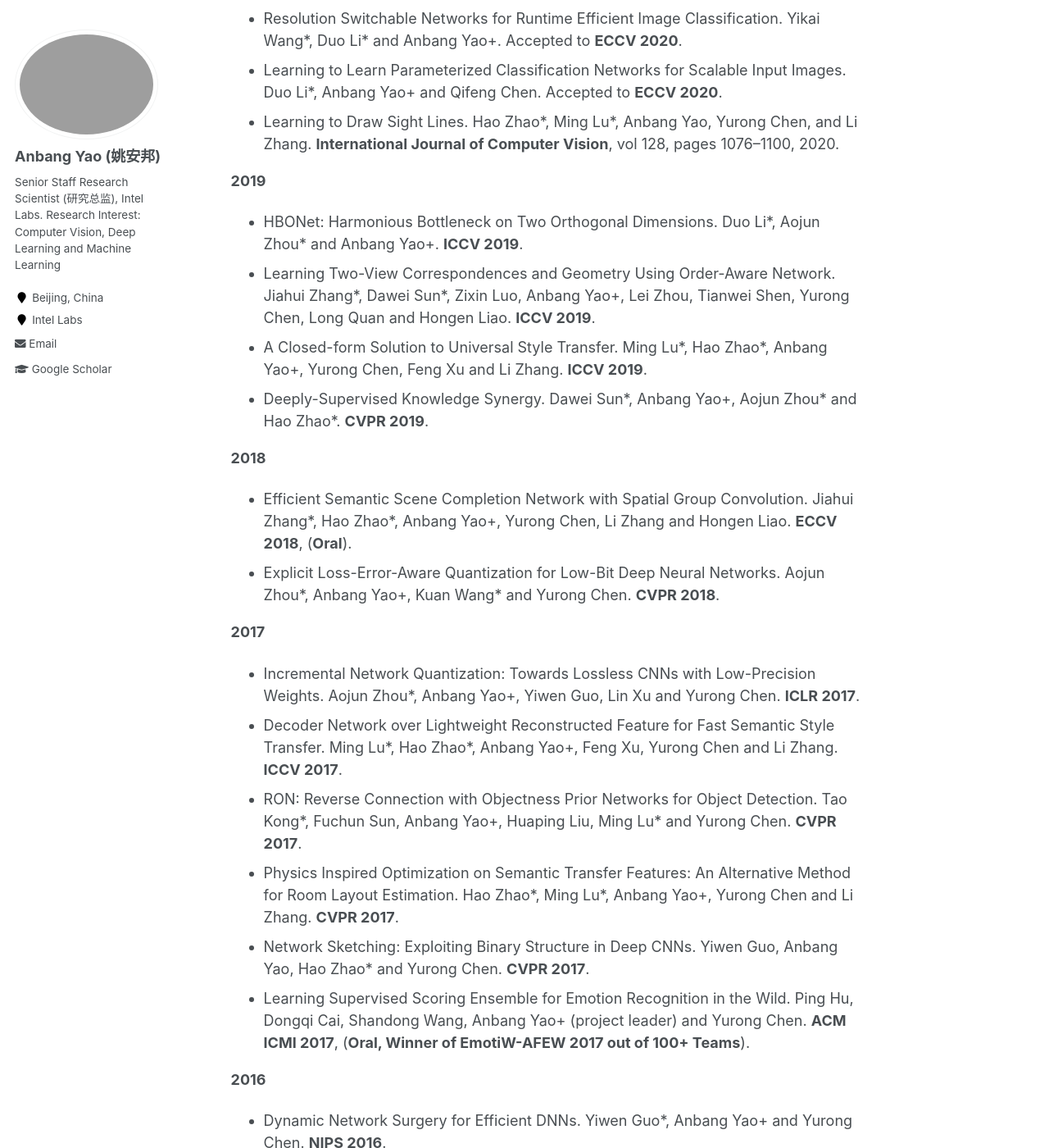
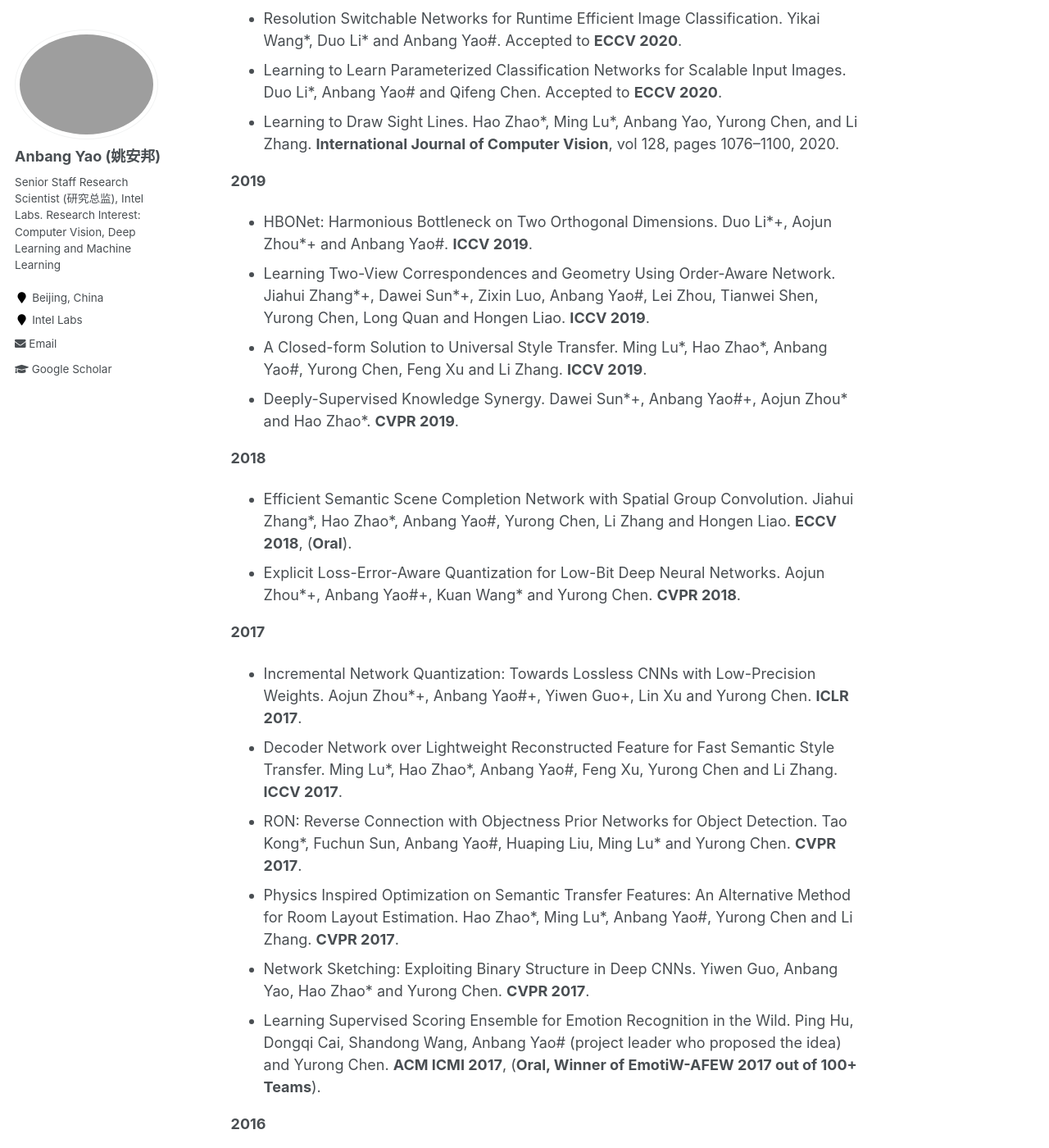
Before and after one commit to YaoAnbang/YaoAnbang.github.io, a Jekyll site: the page built from _pages/about.md, in a window 1280 px wide and 1400 px high, scrolled down 1727 px. Shown: the whole window at 82% size. Built offline with Jekyll 4.4.1, drawn with Linux system fonts in a browser that asks for light colours; some of the changed text lies outside the part shown.

Commit message:
Update about.md

```diff
--- a/_pages/about.md
+++ b/_pages/about.md
@@ -42,45 +42,45 @@
 **2020**
 
 + PSConv: Squeezing Feature Pyramid into One Compact Poly-Scale Convolutional Layer. Duo Li\*, Anbang Yao\# and Qifeng Chen. Accepted to **ECCV 2020**.
-+ Knowledge Transfer via Dense Cross-layer Mutual-distillation. Dawei Sun\*+ and Anbang Yao\+\#. Accepted to **ECCV 2020**.
-+ Resolution Switchable Networks for Runtime Efficient Image Classification. Yikai Wang\*, Duo Li\* and Anbang Yao+. Accepted to **ECCV 2020**.
-+ Learning to Learn Parameterized Classification Networks for Scalable Input Images. Duo Li\*, Anbang Yao+ and Qifeng Chen. Accepted to **ECCV 2020**.
++ Knowledge Transfer via Dense Cross-layer Mutual-distillation. Dawei Sun\*+ and Anbang Yao\#\+. Accepted to **ECCV 2020**.
++ Resolution Switchable Networks for Runtime Efficient Image Classification. Yikai Wang\*, Duo Li\* and Anbang Yao\#. Accepted to **ECCV 2020**.
++ Learning to Learn Parameterized Classification Networks for Scalable Input Images. Duo Li\*, Anbang Yao\# and Qifeng Chen. Accepted to **ECCV 2020**.
 + Learning to Draw Sight Lines. Hao Zhao\*, Ming Lu\*, Anbang Yao, Yurong Chen, and Li Zhang. **International Journal of Computer Vision**,  vol 128, pages 1076–1100, 2020.
 
 **2019**
 
-+ HBONet: Harmonious Bottleneck on Two Orthogonal Dimensions. Duo Li\*, Aojun Zhou\* and Anbang Yao+. **ICCV 2019**.
-+ Learning Two-View Correspondences and Geometry Using Order-Aware Network. Jiahui Zhang\*, Dawei Sun\*, Zixin Luo, Anbang Yao+, Lei Zhou, Tianwei Shen, Yurong Chen, Long Quan and Hongen Liao. **ICCV 2019**.
-+ A Closed-form Solution to Universal Style Transfer. Ming Lu\*, Hao Zhao\*, Anbang Yao+, Yurong Chen, Feng Xu and Li Zhang. **ICCV 2019**.
-+ Deeply-Supervised Knowledge Synergy. Dawei Sun\*, Anbang Yao+, Aojun Zhou\* and Hao Zhao\*. **CVPR 2019**.
++ HBONet: Harmonious Bottleneck on Two Orthogonal Dimensions. Duo Li\*\+, Aojun Zhou\*\+ and Anbang Yao\#. **ICCV 2019**.
++ Learning Two-View Correspondences and Geometry Using Order-Aware Network. Jiahui Zhang\*\+, Dawei Sun\*\+, Zixin Luo, Anbang Yao\#, Lei Zhou, Tianwei Shen, Yurong Chen, Long Quan and Hongen Liao. **ICCV 2019**.
++ A Closed-form Solution to Universal Style Transfer. Ming Lu\*, Hao Zhao\*, Anbang Yao\#, Yurong Chen, Feng Xu and Li Zhang. **ICCV 2019**.
++ Deeply-Supervised Knowledge Synergy. Dawei Sun\*\+, Anbang Yao\#\+, Aojun Zhou\* and Hao Zhao\*. **CVPR 2019**.
 
 **2018**
 
-+ Efficient Semantic Scene Completion Network with Spatial Group Convolution. Jiahui Zhang\*, Hao Zhao\*, Anbang Yao+, Yurong Chen, Li Zhang and Hongen Liao. **ECCV 2018**, (**Oral**).
-+ Explicit Loss-Error-Aware Quantization for Low-Bit Deep Neural Networks.  Aojun Zhou\*, Anbang Yao+, Kuan Wang\* and Yurong Chen. **CVPR 2018**.
++ Efficient Semantic Scene Completion Network with Spatial Group Convolution. Jiahui Zhang\*, Hao Zhao\*, Anbang Yao\#, Yurong Chen, Li Zhang and Hongen Liao. **ECCV 2018**, (**Oral**).
++ Explicit Loss-Error-Aware Quantization for Low-Bit Deep Neural Networks.  Aojun Zhou\*\+, Anbang Yao\#\+, Kuan Wang\* and Yurong Chen. **CVPR 2018**.
 
 **2017**
 
-+ Incremental Network Quantization: Towards Lossless CNNs with Low-Precision Weights. Aojun Zhou\*, Anbang Yao+, Yiwen Guo, Lin Xu and Yurong Chen. **ICLR 2017**.
-+ Decoder Network over Lightweight Reconstructed Feature for Fast Semantic Style Transfer. Ming Lu\*, Hao Zhao\*, Anbang Yao+, Feng Xu, Yurong Chen and Li Zhang. **ICCV 2017**.
-+ RON: Reverse Connection with Objectness Prior Networks for Object Detection. Tao Kong\*, Fuchun Sun, Anbang Yao+, Huaping Liu, Ming Lu* and Yurong Chen. **CVPR 2017**.
-+ Physics Inspired Optimization on Semantic Transfer Features: An Alternative Method for Room Layout Estimation. Hao Zhao\*, Ming Lu\*, Anbang Yao+, Yurong Chen and Li Zhang. **CVPR 2017**.
++ Incremental Network Quantization: Towards Lossless CNNs with Low-Precision Weights. Aojun Zhou\*\+, Anbang Yao\#\+, Yiwen Guo\+, Lin Xu and Yurong Chen. **ICLR 2017**.
++ Decoder Network over Lightweight Reconstructed Feature for Fast Semantic Style Transfer. Ming Lu\*, Hao Zhao\*, Anbang Yao\#, Feng Xu, Yurong Chen and Li Zhang. **ICCV 2017**.
++ RON: Reverse Connection with Objectness Prior Networks for Object Detection. Tao Kong\*, Fuchun Sun, Anbang Yao\#, Huaping Liu, Ming Lu\* and Yurong Chen. **CVPR 2017**.
++ Physics Inspired Optimization on Semantic Transfer Features: An Alternative Method for Room Layout Estimation. Hao Zhao\*, Ming Lu\*, Anbang Yao\#, Yurong Chen and Li Zhang. **CVPR 2017**.
 + Network Sketching: Exploiting Binary Structure in Deep CNNs. Yiwen Guo, Anbang Yao, Hao Zhao\* and Yurong Chen. **CVPR 2017**.
-+ Learning Supervised Scoring Ensemble for Emotion Recognition in the Wild. Ping Hu, Dongqi Cai, Shandong Wang, Anbang Yao+ (project leader) and Yurong Chen. **ACM ICMI 2017**, (**Oral, Winner of EmotiW-AFEW 2017 out of 100+ Teams**).
++ Learning Supervised Scoring Ensemble for Emotion Recognition in the Wild. Ping Hu, Dongqi Cai, Shandong Wang, Anbang Yao\# (project leader who proposed the idea) and Yurong Chen. **ACM ICMI 2017**, (**Oral, Winner of EmotiW-AFEW 2017 out of 100+ Teams**).
 
 **2016**
 
-+ Dynamic Network Surgery for Efficient DNNs. Yiwen Guo\*, Anbang Yao+ and Yurong Chen. **NIPS 2016**.
-+ HyperNet: Towards Accurate Region Proposal Generation and Joint Object Detection. Tao Kong\*, Anbang Yao+, Yurong Chen and Fuchun Sun. **CVPR 2016**, (**Spotlight**).
-+ HoloNet: Towards Robust Emotion Recognition in the Wild. Anbang Yao+, Dongqi Cai, Ping Hu, Shandong Wang, Liang Sha and Yurong Chen. **ACM ICMI 2016**, (**Oral, 1-st Runner-up of EmotiW-AFEW 2016 out of ~100 Teams**).
++ Dynamic Network Surgery for Efficient DNNs. Yiwen Guo\*, Anbang Yao\# and Yurong Chen. **NIPS 2016**.
++ HyperNet: Towards Accurate Region Proposal Generation and Joint Object Detection. Tao Kong\*, Anbang Yao\#, Yurong Chen and Fuchun Sun. **CVPR 2016**, (**Spotlight**).
++ HoloNet: Towards Robust Emotion Recognition in the Wild. Anbang Yao\#\+, Dongqi Cai\+, Ping Hu\+, Shandong Wang\+, Liang Sha\+ and Yurong Chen. **ACM ICMI 2016**, (**Oral, 1-st Runner-up of EmotiW-AFEW 2016 out of ~100 Teams**).
 
 **2015 and before**
 
-+ Capturing AU-Aware Facial Features and Their Latent Relations for Emotion Recognition in the Wild. Anbang Yao+, Junchao Shao\*, Ningning Ma\* and Yurong Chen. **ACM ICMI 2015**, (**Oral, Winner of EmotiW-AFEW 2015 out of 75 Teams**).
-+ Robust Face Representation Using Hybrid Spatial Feature Interdependence Matrix. Anbang Yao+ and Shan Yu. **IEEE Trans. Image Processing**, vol 22(8), pages 3247–3259, 2013.
-+ A Compact Association of Particle Filtering and Kernel Based Object Tracking. Anbang Yao+, Xinggang Lin, Guijin Wang and Shan Yu. **Pattern Recognition**, vol 45(7), pages 2584-2597, 2012.
-+ An Incremental Bhattacharyya Dissimilarity Measure for Particle Filtering. Anbang Yao+, Guijin Wang, Xinggang Lin and Xiujuan Chai. **Pattern Recognition**, vol 43(4), pages 1244-1256, 2010.
-+ Kernel Based Articulated Object Tracking with Scale Adaptation and Model Update. Anbang Yao+, Guijin Wang, Xinggang Lin and Hao Wang. **ICASSP 2008**.
++ Capturing AU-Aware Facial Features and Their Latent Relations for Emotion Recognition in the Wild. Anbang Yao\#, Junchao Shao\*\+, Ningning Ma\*\+ and Yurong Chen. **ACM ICMI 2015**, (**Oral, Winner of EmotiW-AFEW 2015 out of 75 Teams**).
++ Robust Face Representation Using Hybrid Spatial Feature Interdependence Matrix. Anbang Yao\# and Shan Yu. **IEEE Trans. Image Processing**, vol 22(8), pages 3247–3259, 2013.
++ A Compact Association of Particle Filtering and Kernel Based Object Tracking. Anbang Yao\#, Xinggang Lin, Guijin Wang and Shan Yu. **Pattern Recognition**, vol 45(7), pages 2584-2597, 2012.
++ An Incremental Bhattacharyya Dissimilarity Measure for Particle Filtering. Anbang Yao\#, Guijin Wang, Xinggang Lin and Xiujuan Chai. **Pattern Recognition**, vol 43(4), pages 1244-1256, 2010.
++ Kernel Based Articulated Object Tracking with Scale Adaptation and Model Update. Anbang Yao\#, Guijin Wang, Xinggang Lin and Hao Wang. **ICASSP 2008**.
 
 Current and Previous Interns
 =====
```
